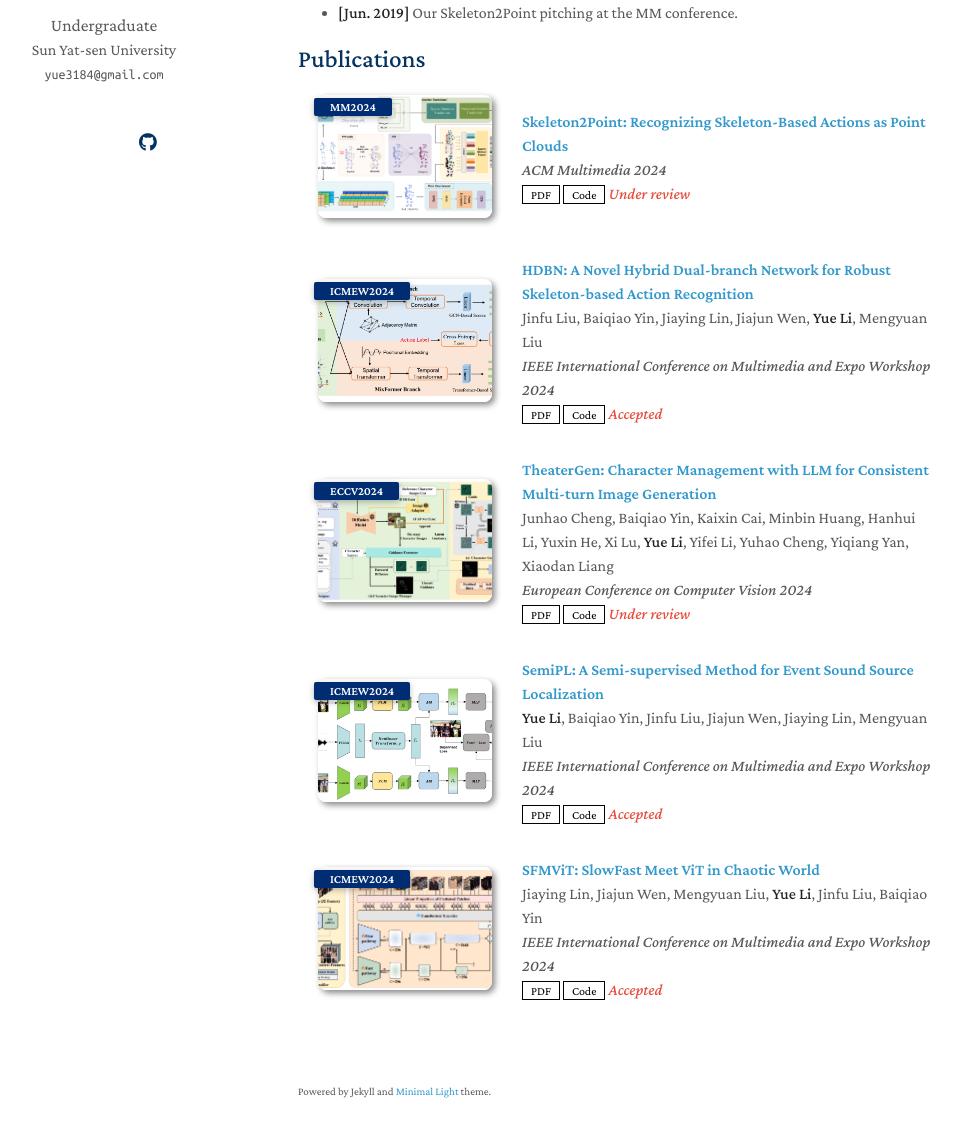
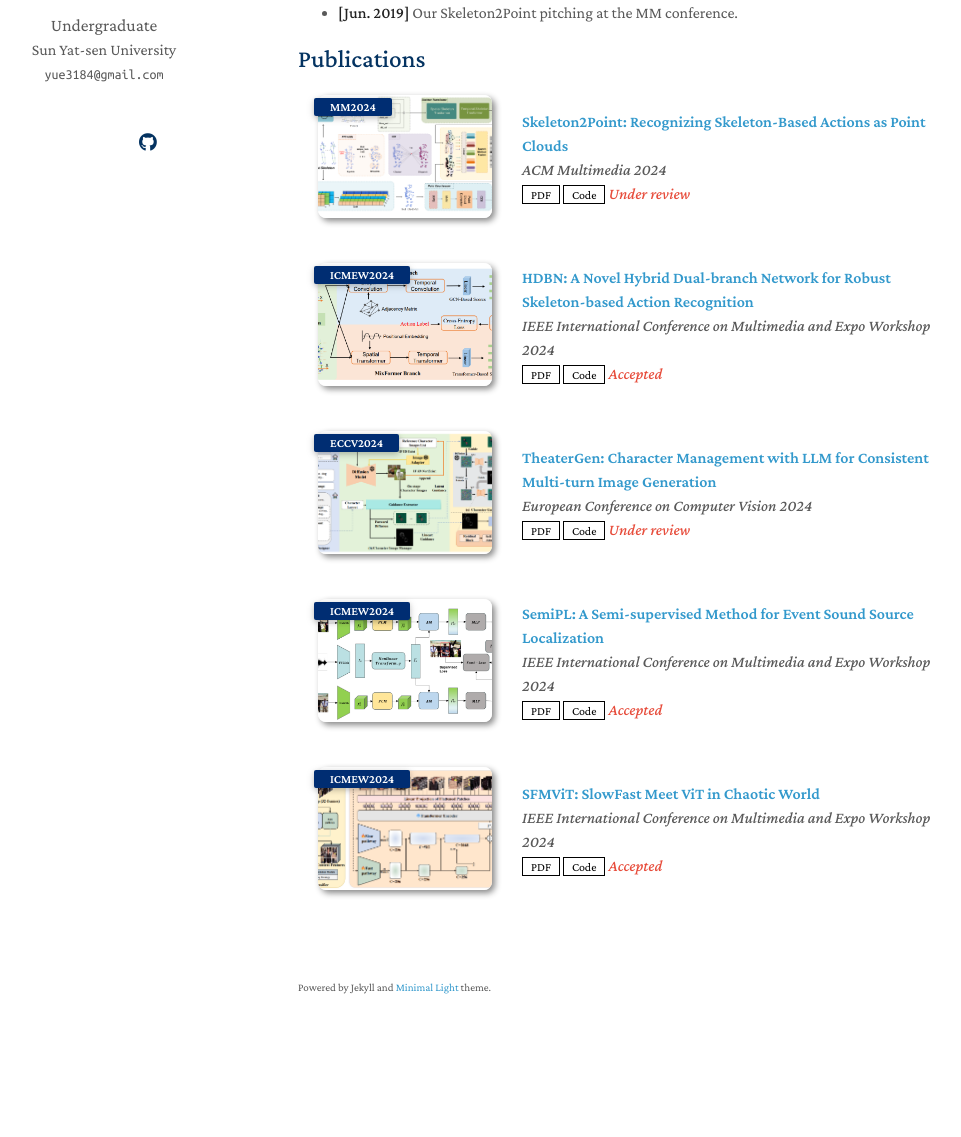
Before and after one commit to ly245422/ly245422.github.io, a Jekyll site: the page built from index.md, in a window 1280 px wide and 1400 px high, scrolled down 245 px. Shown: the part 228-1365 px from the top of the window, without its empty margins (172-1133 px from the left). Built offline with Jekyll 4.4.1, drawn with Linux system fonts in a browser that asks for light colours; nearby versions of some CDN libraries; a style sheet for code colours, icons or effects is not loaded; our own code applies the rules of GitHub Pages for plain Markdown files; after the commit the page ends 1541 px from its top, so only the background shows below that.

Commit message:
Update publications.yml

```diff
--- a/_data/publications.yml
+++ b/_data/publications.yml
@@ -9,7 +9,6 @@ main:
     notes: Under review
 
   - title: "HDBN: A Novel Hybrid Dual-branch Network for Robust Skeleton-based Action Recognition"
-    authors: Jinfu Liu, Baiqiao Yin, Jiaying Lin, Jiajun Wen, <strong>Yue Li</strong>, Mengyuan Liu
     conference_short: ICMEW2024
     conference: IEEE International Conference on Multimedia and Expo Workshop 2024
     pdf: https://arxiv.org/pdf/2404.15719
@@ -18,7 +17,6 @@ main:
     notes: Accepted
 
   - title: "TheaterGen: Character Management with LLM for Consistent Multi-turn Image Generation"
-    authors: Junhao Cheng, Baiqiao Yin, Kaixin Cai, Minbin Huang, Hanhui Li, Yuxin He, Xi Lu, <strong>Yue Li</strong>, Yifei Li, Yuhao Cheng, Yiqiang Yan, Xiaodan Liang
     conference_short: ECCV2024
     conference: European Conference on Computer Vision 2024
     pdf: https://arxiv.org/pdf/2404.18919
@@ -27,7 +25,6 @@ main:
     notes: Under review
 
   - title: "SemiPL: A Semi-supervised Method for Event Sound Source Localization"
-    authors: <strong>Yue Li</strong>, Baiqiao Yin, Jinfu Liu, Jiajun Wen, Jiaying Lin, Mengyuan Liu
     conference_short: ICMEW2024
     conference: IEEE International Conference on Multimedia and Expo Workshop 2024
     pdf: https://arxiv.org/pdf/2404.19615
@@ -36,7 +33,6 @@ main:
     notes: Accepted
 
   - title: "SFMViT: SlowFast Meet ViT in Chaotic World"
-    authors: Jiaying Lin, Jiajun Wen, Mengyuan Liu, <strong>Yue Li</strong>, Jinfu Liu, Baiqiao Yin
     conference_short: ICMEW2024
     conference: IEEE International Conference on Multimedia and Expo Workshop 2024
     pdf: https://arxiv.org/pdf/2404.16609
```
